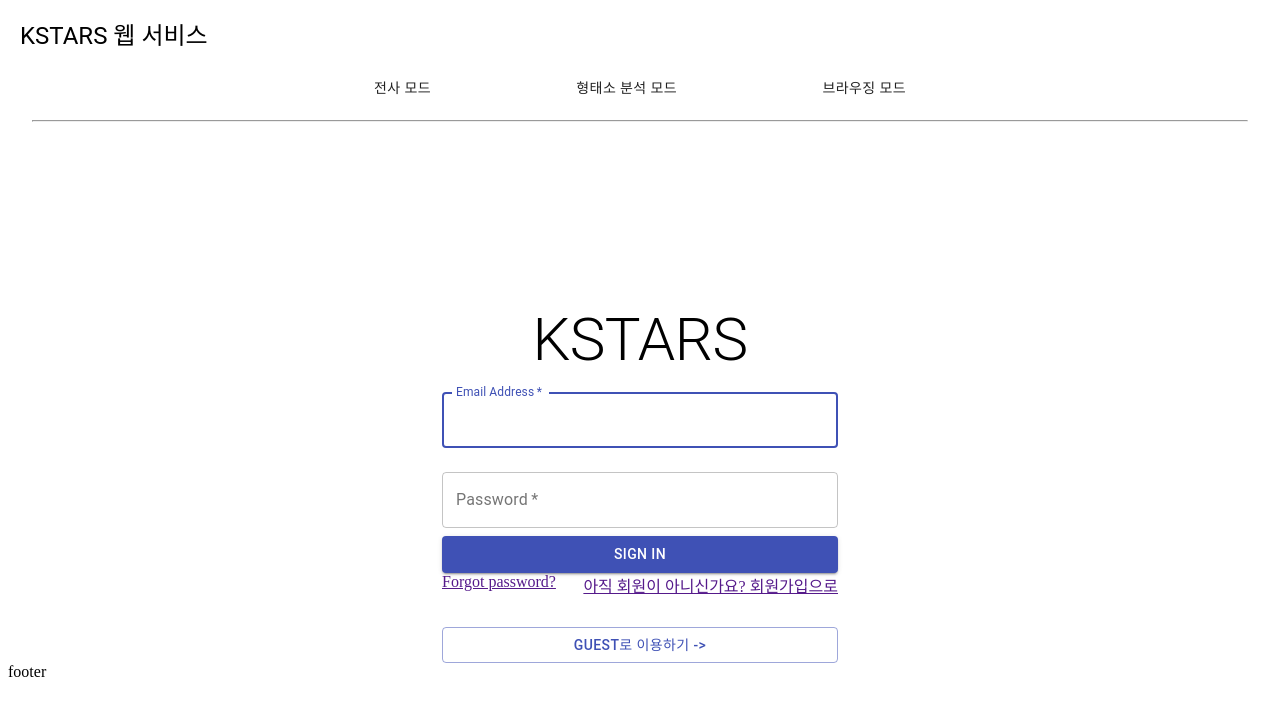
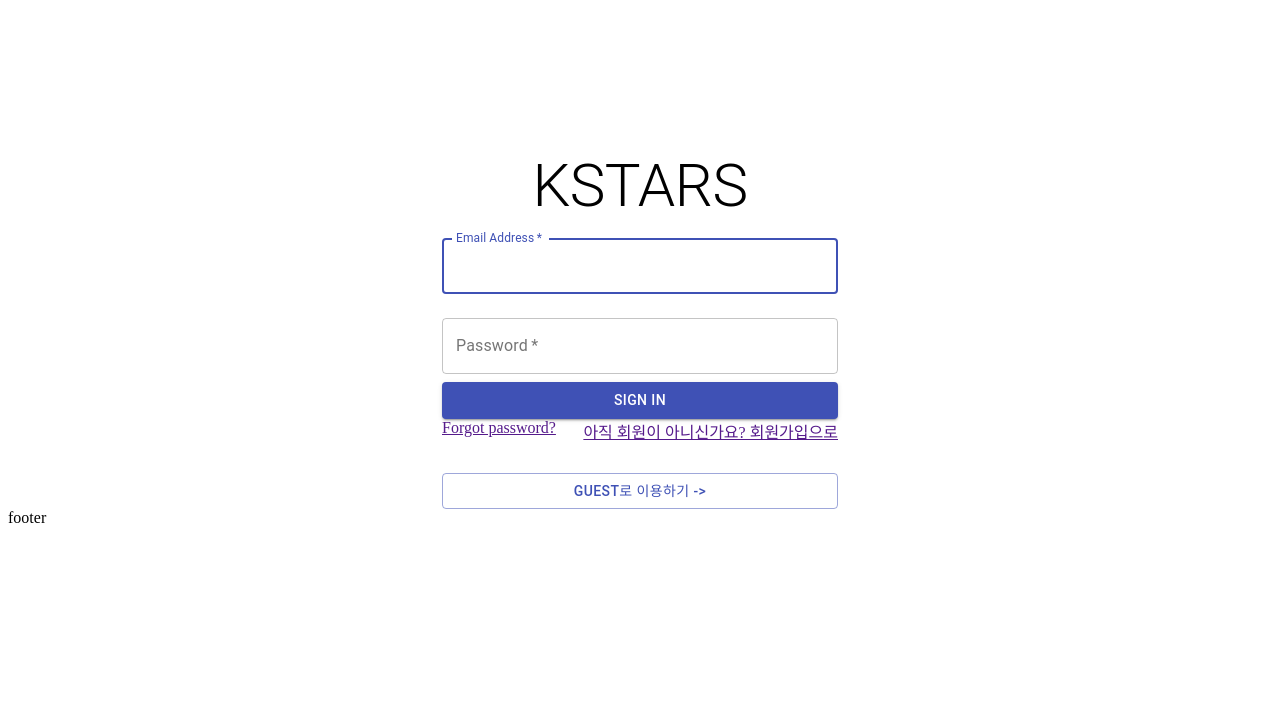
Before and after one commit to rovin0805/cosmos-Kstars-FrontEnd, a React (Create React App) app: page / in a window 1280 px wide. Shown: the top 716 px of the page. Built offline with nearby package versions, Linux system fonts and the light colour scheme.

Commit message:
헤더 라우트 추가

```diff
--- a/src/App.js
+++ b/src/App.js
@@ -1,11 +1,14 @@
 import React, { Component } from 'react'
 import {Header, Body, Footer} from "./component/layout/index";
+import { BrowserRouter, Route } from "react-router-dom";
+
 
 class App extends Component {
   render() {
     return (
       <div>
-        <Header/>
+        {/* <Header/> */}
+        <Route exact path="/main" component={Header} /> {/*메인화면*/}
         <Body/>
         <Footer/>
       </div>
```
